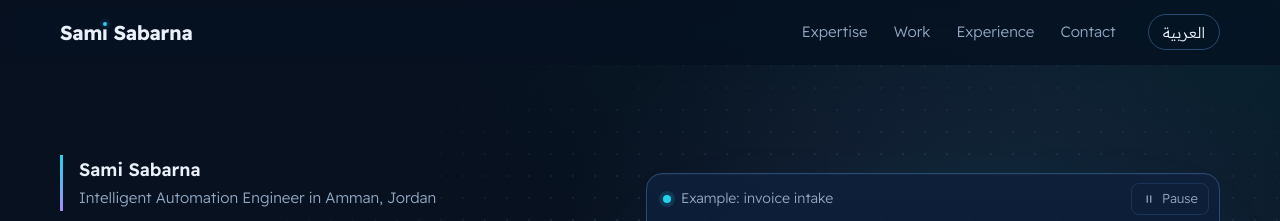
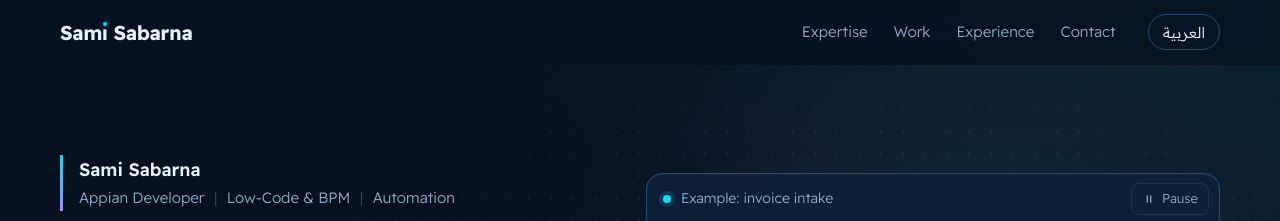
Before and after one commit to SamiSabarna/SamiSabarna.github.io, a plain HTML site: page index.html in a window 1280 px wide. Shown: the top 221 px of the page. Drawn offline with Linux system fonts and the light colour scheme.

Commit message:
Show the CV headline under the name
Co-Authored-By: Claude Opus 5.5 <noreply@anthropic.com>

```diff
--- a/assets/site.css
+++ b/assets/site.css
@@ -269,6 +269,7 @@ p { margin: 0 0 1em; }
 }
 .intro-name { font-size: 1.125rem; font-weight: 560; color: var(--text); }
 .intro-role { font-size: .9375rem; color: var(--muted); }
+.intro-role .sep { margin-inline: .35em; color: var(--line-2); }
 
 h1 {
   margin: 0 0 24px;
--- a/index.html
+++ b/index.html
@@ -120,7 +120,7 @@
         <div class="hero-copy">
           <p class="intro">
             <span class="intro-name"><span lang="en">Sami Sabarna</span><span lang="ar">سامي صبارنة</span></span>
-            <span class="intro-role"><span lang="en">Intelligent Automation Engineer in Amman, Jordan</span><span lang="ar">مهندس أتمتة ذكية في عمّان، الأردن</span></span>
+            <span class="intro-role"><span lang="en">Appian Developer <span class="sep" aria-hidden="true">|</span> Low-Code &amp; BPM <span class="sep" aria-hidden="true">|</span> Automation</span><span lang="ar">مطوّر Appian <span class="sep" aria-hidden="true">|</span> المنصات منخفضة الكود وBPM <span class="sep" aria-hidden="true">|</span> الأتمتة</span></span>
           </p>
           <h1 id="hero-title">
             <span lang="en">I automate the work nobody wants to do.</span>
```
